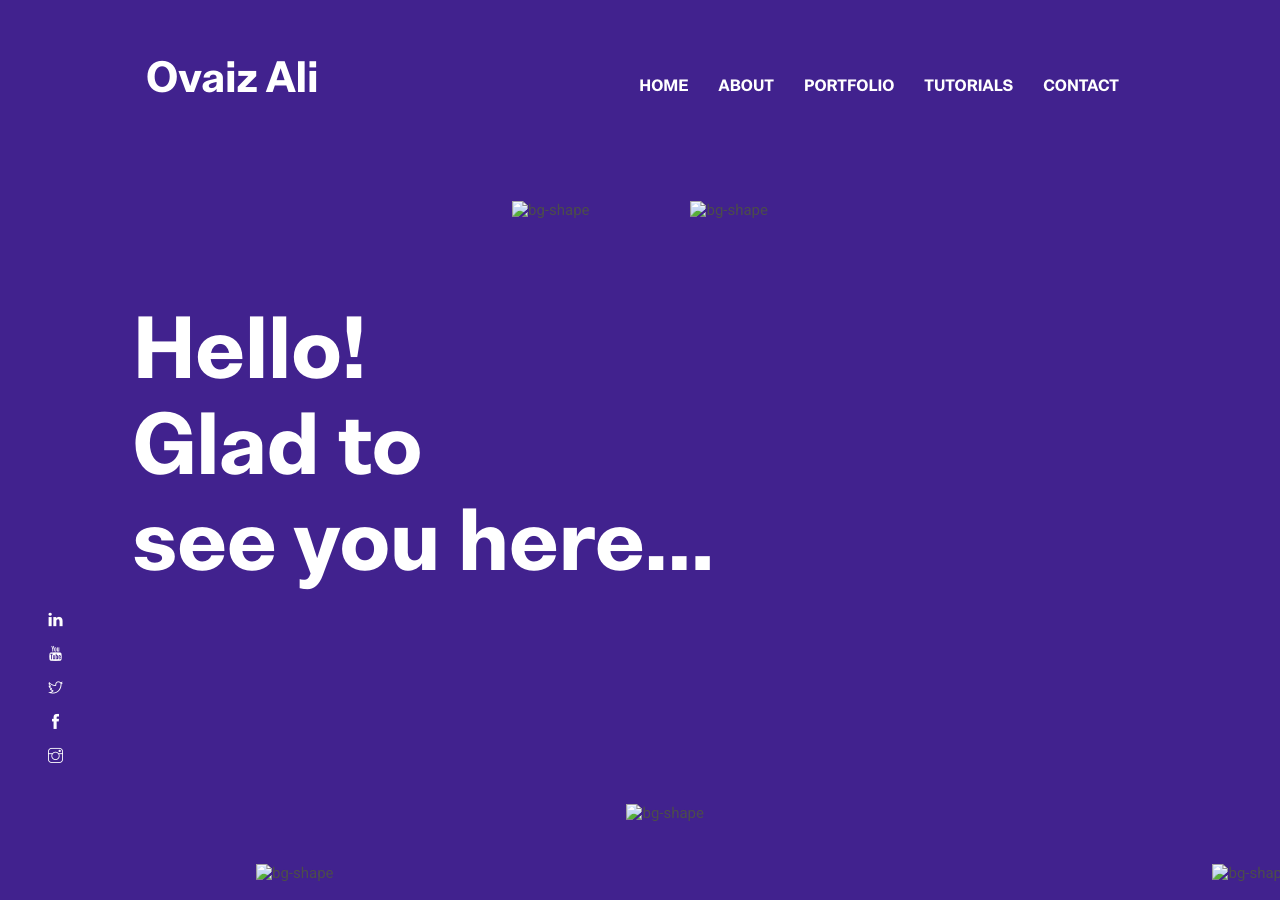
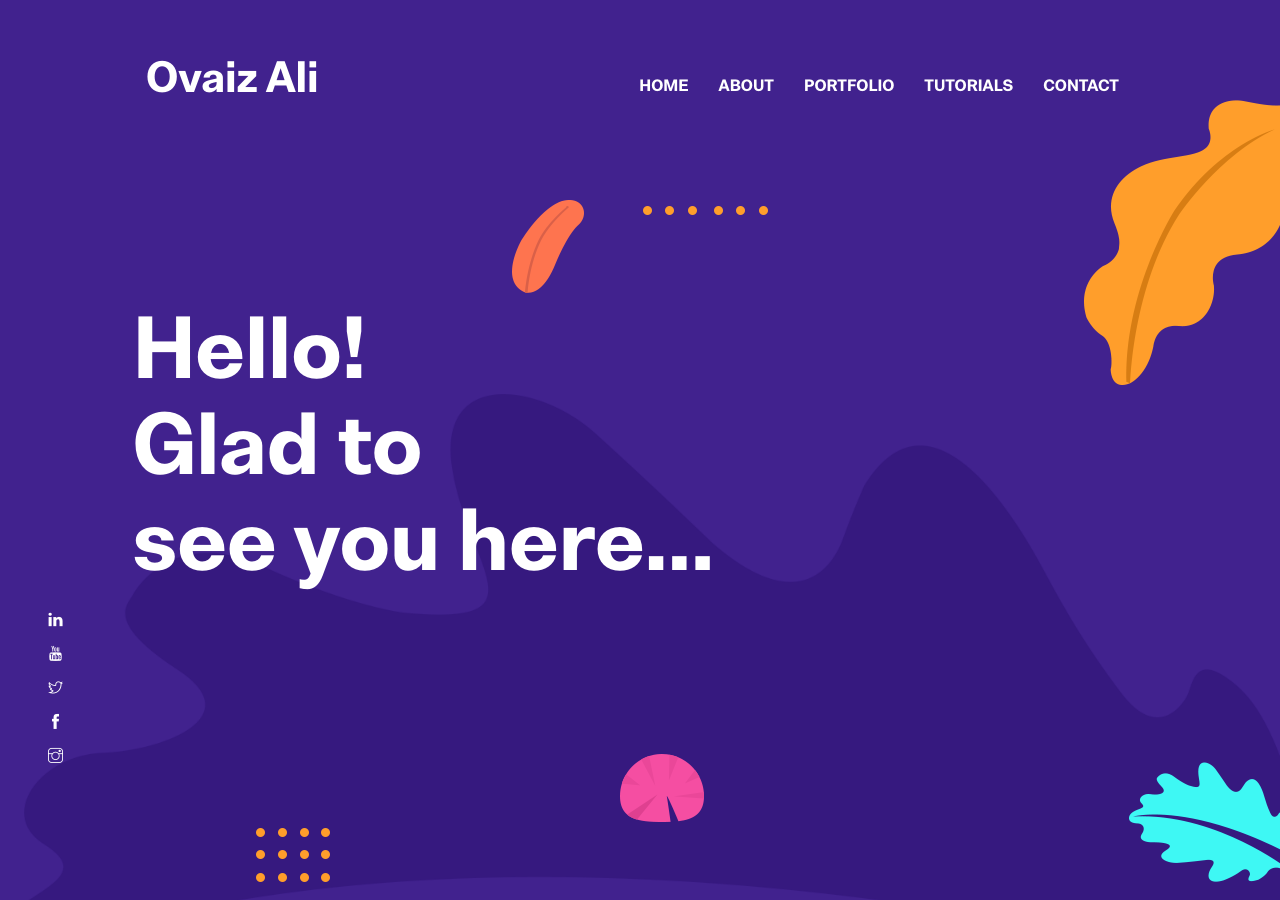
Before and after one commit to OvaizAli/OvaizAli, a Jekyll site: the page built from index.html, in a window 1280 px wide and 900 px high. Built offline with Jekyll 4.4.1, drawn with Linux system fonts in a browser that asks for light colours.

Commit message:
Version 4

```diff
--- a/_config.yml
+++ b/_config.yml
@@ -1,5 +1,5 @@
-baseurl: "ovaizali.github.io" # the subpath of your site, e.g. /blog
-url: "/OvaizAli" # the base hostname & protocol for your site, e.g. http://example.com
+baseurl: "/OvaizAli" # the subpath of your site, e.g. /blog
+url: "https://ovaizali.github.io/OvaizAli/" # the base hostname & protocol for your site, e.g. http://example.com
 
 # Build settings
 markdown: kramdown
```
